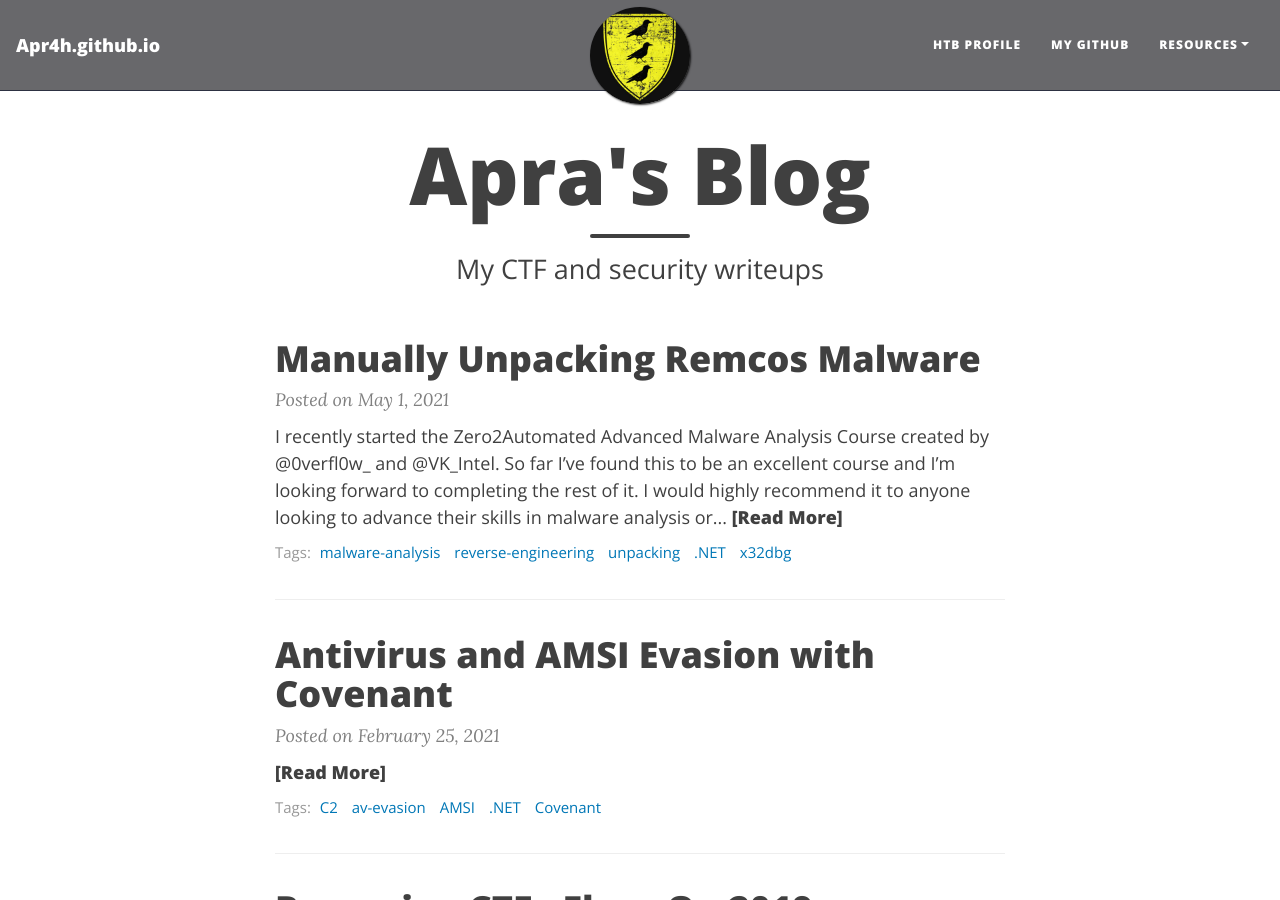
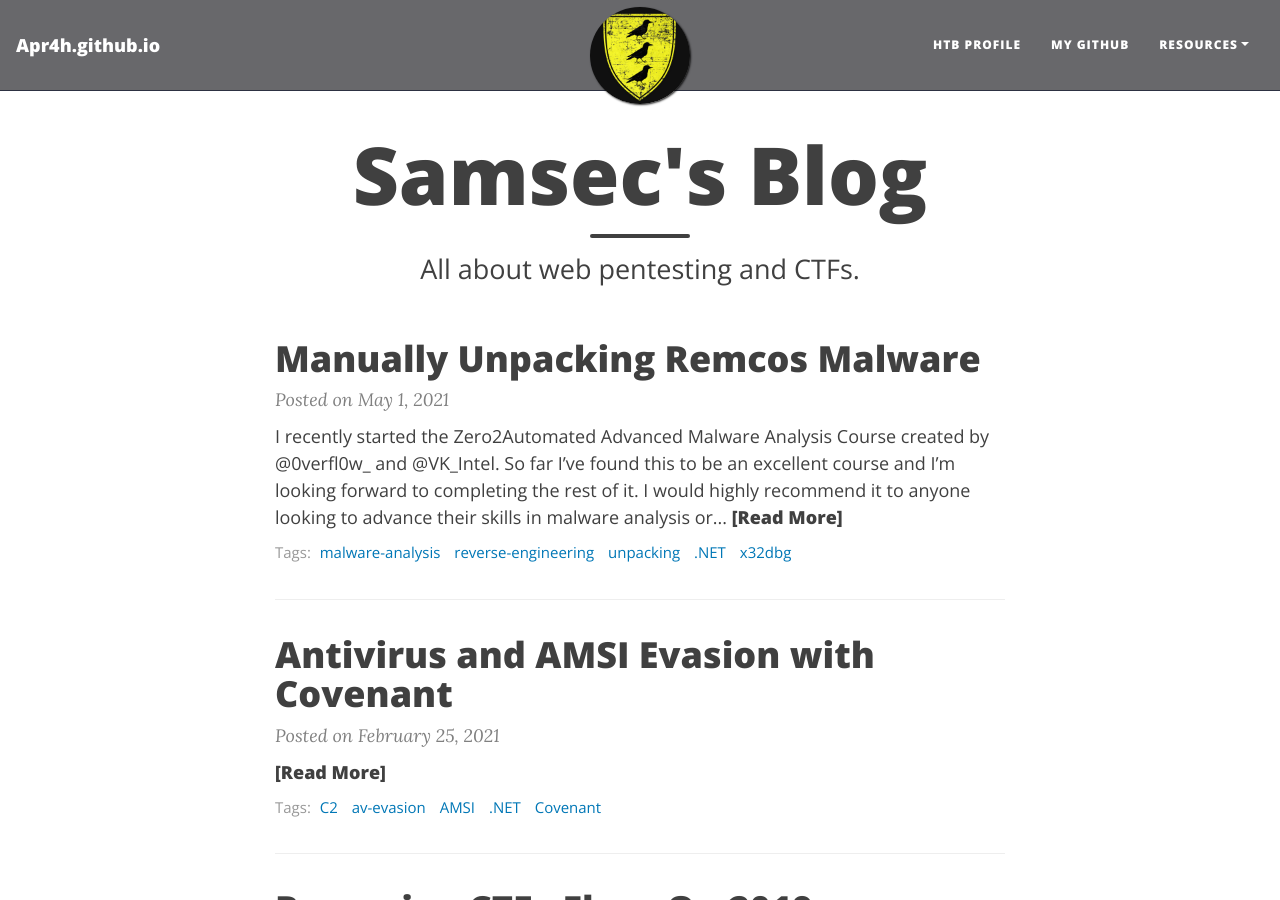
Before and after one commit to Sameer484/gh_pages, a Jekyll site: the page built from index.html, in a window 1280 px wide and 900 px high. Built offline with Jekyll 4.4.1, drawn with Linux system fonts in a browser that asks for light colours; nearby versions of some CDN libraries; the list of posts is cut into pages by our own code.

Commit message:
Update index.html

```diff
--- a/index.html
+++ b/index.html
@@ -1,5 +1,5 @@
 ---
 layout: home
-title: Apra's Blog
-subtitle: My CTF and security writeups
+title: Samsec's Blog
+subtitle: All about web pentesting and CTFs.
 ---
```
